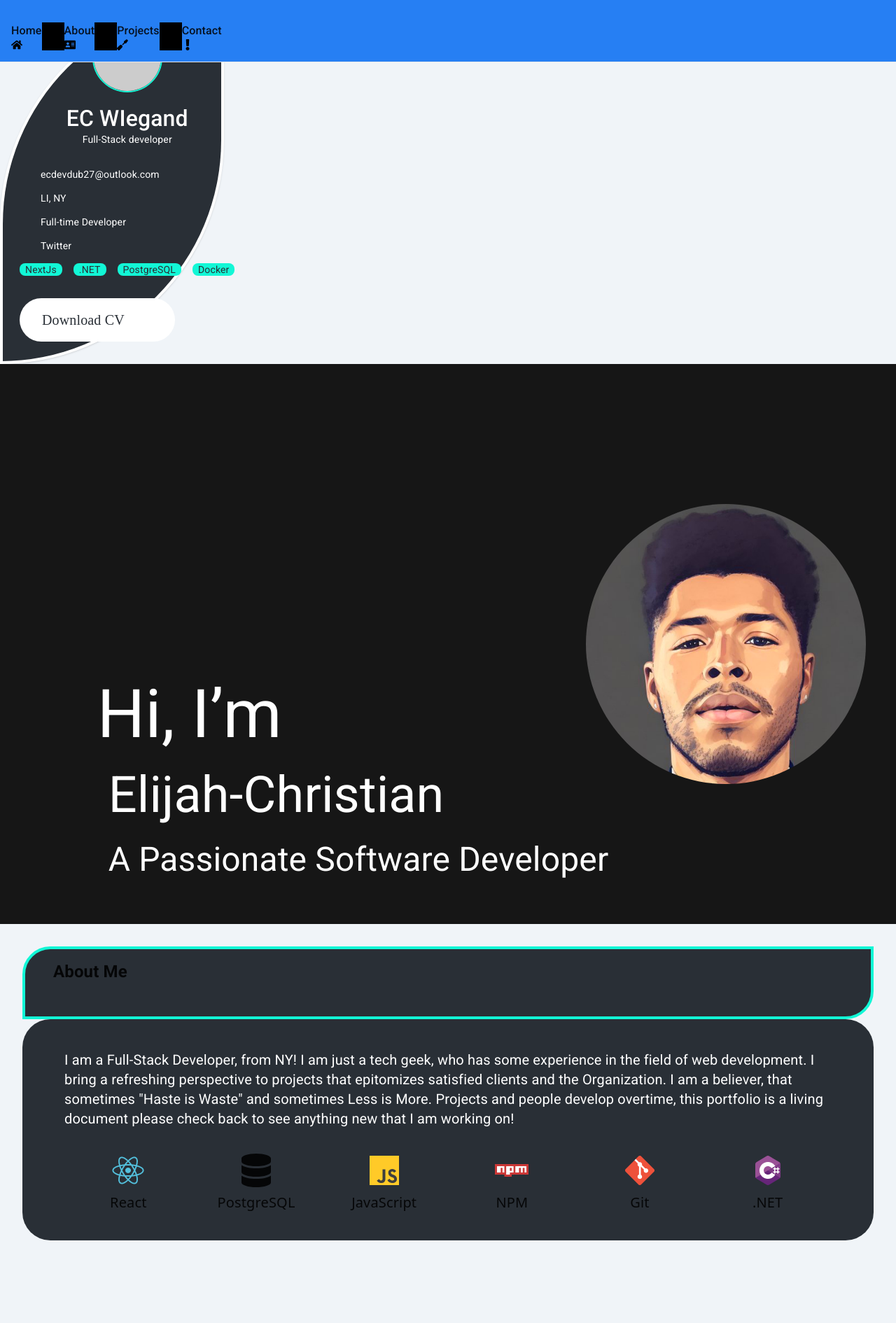
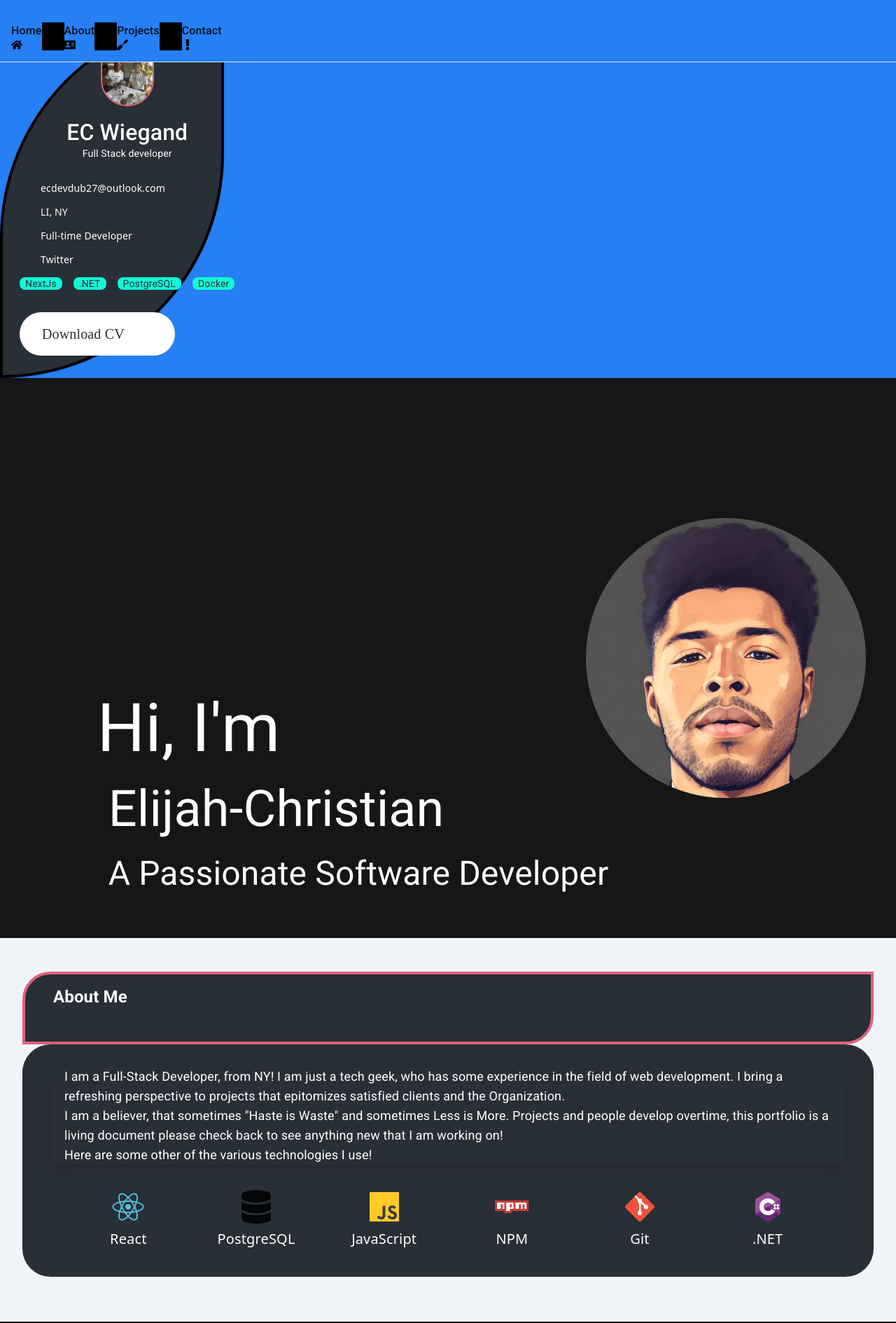
Before and after one commit to ECdub27/portfolio-site, a React (Vite) app: page / in a window 1280 px wide. Shown: the top 1890 px of the page at 70% size. Built offline with nearby package versions, Linux system fonts and the light colour scheme.

Commit message:
background image, small fixes, make sure emails work

```diff
--- a/src/components/Home.tsx
+++ b/src/components/Home.tsx
@@ -6,6 +6,7 @@ import Liverpool from '../../public/imgs/Liverpoolshield.jpg';
 import ProjectCard from './projectCard';
 import ContactForm from './contactForm';
 import Technologies from './technologies';
+import fam from '../../public/imgs/family.png';
 import { FaAddressCard, FaExclamation, FaHome, FaScrewdriver } from 'react-icons/fa';
 import MainNav from './mainNav';
 
@@ -15,14 +16,14 @@ const Home = () => (
 
   {/* nav bar section uses the introduce my name with Elijah-Christian "EC" Wiegand  #212121'*/}
 <MainNav />
-
-<div className="w-80 h-[520px] p-6 bg-[#292f36] rounded-tl-full rounded-br-full shadow border-4 border-white flex-col justify-center items-start gap-8 inline-flex">
+<div  className='bg-[#267FF3]'>
+<div className=" mt-5 w-80 h-[520px] z-30 p-6 bg-[#292f36] rounded-tl-full rounded-br-full shadow border-4 border-black flex-col justify-center items-start gap-8 inline-flex">
     <div className="flex-col justify-start items-center gap-8 flex">
         <div className="flex-col justify-start items-center gap-4 flex">
-            <img className="rounded-[64px] border-2 border-[#12f7d6]" src="https://via.placeholder.com/96x96" />
+            <img className="rounded-[64px] border-2 border-[#E0607E]" src={fam} />
             <div className="flex-col justify-start items-center flex">
-                <div className="text-white text-[32px] font-medium font-['IBM Plex Mono'] capitalize leading-[42px]">EC WIegand</div>
-                <div className="text-white text-sm font-normal font-['IBM Plex Mono'] leading-[18px]">Full-Stack developer</div>
+                <div className="text-white text-[32px] font-medium font-inter capitalize leading-[42px]">EC Wiegand</div>
+                <div className="text-white text-sm font-normal font-inter leading-[18px]">Full Stack developer</div>
             </div>
         </div>
         <div className="flex-col justify-start items-start gap-4 flex">
@@ -31,25 +32,25 @@ const Home = () => (
                     <div className="w-3.5 h-3.5 justify-center items-center flex">
                         <div className="w-3.5 h-3.5 relative flex-col justify-start items-start flex" />
                     </div>
-                    <div className="text-white text-sm font-normal font-['IBM Plex Mono'] leading-[18px]">ecdevdub27@outlook.com</div>
+                    <div className="text-white text-sm font-normal font-sans leading-[18px]">ecdevdub27@outlook.com</div>
                 </div>
                 <div className="justify-center items-center gap-4 inline-flex">
                     <div className="w-3.5 h-3.5 justify-center items-center flex">
                         <div className="w-3.5 h-3.5 relative flex-col justify-start items-start flex" />
                     </div>
-                    <div className="text-white text-sm font-normal font-['IBM Plex Mono'] leading-[18px]">LI, NY</div>
+                    <div className="text-white text-sm font-normal font-sans leading-[18px]">LI, NY</div>
                 </div>
                 <div className="justify-center items-center gap-4 inline-flex">
                     <div className="w-3.5 h-3.5 justify-center items-center flex">
                         <div className="w-3.5 h-3.5 relative flex-col justify-start items-start flex" />
                     </div>
-                    <div className="text-white text-sm font-normal font-['IBM Plex Mono'] leading-[18px]">Full-time Developer</div>
+                    <div className="text-white text-sm font-normal font-sans leading-[18px]">Full-time Developer</div>
                 </div>
                 <div className="justify-center items-center gap-4 inline-flex">
                     <div className="w-3.5 h-3.5 justify-center items-center flex">
                         <div className="w-3.5 h-3.5 relative flex-col justify-start items-start flex" />
                     </div>
-                    <div className="text-white text-sm font-normal font-['IBM Plex Mono'] leading-[18px]">Twitter</div>
+                    <div className="text-white text-sm font-normal font-sans leading-[18px]">Twitter</div>
                 </div>
             </div>
             <div className="justify-start items-start gap-4 inline-flex">
@@ -77,13 +78,13 @@ const Home = () => (
         </div>
     </div>
 </div>
-
+</div>
 
 {/* Hero Section */}
 <section className="flex flex-col md:flex-row bg-[#161616] justify-center items-center h-screen relative">
   <div className="order-2 md:order-1 flex flex-col space-y-4 md:space-y-0 md:space-x-4 md:relative md:left-16 md:top-40 lg:left-24 lg:top-48 lg:space-y-8">
     <div className="text-white text-4xl md:text-6xl lg:text-8xl font-normal font-['League Spartan']">
-      Hi, I’m
+      Hi, I&apos;m
     </div>
     <div className="text-white text-3xl md:text-5xl lg:text-7xl font-normal font-['League Spartan']">
       Elijah-Christian
@@ -98,30 +99,30 @@ const Home = () => (
 </section>
 
 {/* About Section */}
-<section id="about" className="h-autos flex flex-col p-8 w-full bg-[#f0f4f8] bg-about-section bg-cover bg-center h-screen">
+<section id="about" className="h-auto mt-4  flex flex-col p-8 w-full  bg-about-section bg-cover bg-center">
 
-  <div className='h-[104px] px-10 py-4 bg-[#292f36] rounded-tl-[40px] rounded-br-[40px] border-4 border-[#12f7d6] justify-start items-start inline-flex"'>
-  <h2 className="mx-auto text-2xl justify-center items-center font-bold">About Me</h2>
+  <div className='h-[104px] px-10 py-4 bg-[#292f36] rounded-tl-[40px] rounded-br-[40px] border-4 border-[#E0607E] justify-start items-start inline-flex"'>
+  <h2 className="mx-auto text-2xl justify-center text-white font-inter items-center font-bold mb-2">About Me</h2>
 
   </div>
   <div className='h-auto px-10 py-6 bg-[#292f36] rounded-[40px] flex-col justify-start items-start gap-4'>
     {/* add like styled spans of name in a cool way */}
-  <div className='flex-col mt-5 font-league-spartan text-xl text-white text-pretty leading-7 px-5'>
-    <p>
+  <div className='flex-col mt-2 font-league-spartan text-xl text-white text-pretty leading-7 px-5 border-[#E0607E] shadow-lg h-auto '>
+    <p className='hover:z-10 hover:focus text-lg '>
     I am a Full-Stack Developer, from NY! I am just a tech geek, who has some experience in the field of web development.
     I bring a refreshing perspective to projects that epitomizes satisfied clients and the Organization.
+    <br />
     I am a believer, that sometimes "Haste is Waste" and sometimes Less is More.
     Projects and people develop overtime, this portfolio is a living document please check back to see anything new that I am working on!
     </p>
+    <p className='hover:z-10 hover:focus text-lg'>
+      Here are some other of the various technologies I use!
+      </p>
   </div>
  <Technologies />
   </div>
-
-
 </section>
-
-
-    {/* Projects Section */}
+{/* Projects Section */}
     <section id="projects" className="projects mt-8 h-auto w-screen bg-[#161616] flex flex-col items-center">
         <h2 className="text-4xl font-bold leading-10 text-center text-[#1AB7FF]">Here are some of my projects:</h2>
         <div className=" inline-flex justify-center space-x-4 bg-[#161616] ">
--- a/src/components/mainNav.tsx
+++ b/src/components/mainNav.tsx
@@ -6,7 +6,7 @@ import { FaAddressCard, FaExclamation, FaHome, FaScrewdriver } from "react-icons
 const MainNav: React.FC = () => {
 
 return (
-<nav className='fixed start-0 top-0 z-20 hidden w-full border-b border-[#212121]-200 bg-[#267FF3] sm:block'>
+<nav className='fixed start-0 top-0 z-20 hidden w-full border-b border-[#212121]-200 bg-[#267FF3] sm:block mb-5'>
   <div className='mx-auto flex max-w-screen-xl flex-wrap items-center justify-between p-4'>
  {/* logo here */}
  <button data-collapse-toggle="navbar-default"
--- a/src/components/projectCard.tsx
+++ b/src/components/projectCard.tsx
@@ -9,7 +9,7 @@ interface ProjectCardProps {
 
 const ProjectCard: React.FC<ProjectCardProps> = ({ title, description, image, link }) => {
   return (
-    <div className="max-w-sm md:max-w-md lg:max-w-lg rounded overflow-hidden shadow-lg justify-between bg-[#1AB7FF] mx-auto my-4">
+    <div className="max-w-sm md:max-w-md lg:max-w-lg rounded  shadow-lg justify-between bg-[#1AB7FF] mx-auto my-4">
       <div className="aspect-w-16 aspect-h-9">
         <img className="w-full h-full object-cover" src={image} alt={title} />
       </div>
--- a/src/components/technologies.tsx
+++ b/src/components/technologies.tsx
@@ -13,27 +13,27 @@ return (
     <div className="flex flex-wrap font-sans justify-center mt-5 font-league-spartan text-xl text-pretty leading-7 px-5">
     <div className="w-1/2 sm:w-1/3 md:w-1/4 lg:w-1/6 p-4 flex flex-col items-center">
       <img src={reactFrameworks} className="h-12 w-12 mb-2" />
-      <p className="text-center">React</p>
+      <p className="text-center text-white">React</p>
     </div>
     <div className="w-1/2 sm:w-1/3 md:w-1/4 lg:w-1/6 p-4 flex flex-col items-center">
       <FaDatabase className="h-12 w-12 mb-2" />
-      <p className="text-center">PostgreSQL</p>
+      <p className="text-center text-white">PostgreSQL</p>
     </div>
     <div className="w-1/2 sm:w-1/3 md:w-1/4 lg:w-1/6 p-4 flex flex-col items-center">
       <img src={js}className="h-12 w-12 mb-2" />
-      <p className="text-center">JavaScript</p>
+      <p className="text-center text-white">JavaScript</p>
     </div>
     <div className="w-1/2 sm:w-1/3 md:w-1/4 lg:w-1/6 p-4 flex flex-col items-center">
       <img  src={npm}className="h-12 w-12 mb-2" />
-      <p className="text-center">NPM</p>
+      <p className="text-center text-white">NPM</p>
     </div>
     <div className="w-1/2 sm:w-1/3 md:w-1/4 lg:w-1/6 p-4 flex flex-col items-center">
       <img src={git} className="h-12 w-12 mb-2" />
-      <p className="text-center">Git</p>
+      <p className="text-center text-white">Git</p>
     </div>
     <div className="w-1/2 sm:w-1/3 md:w-1/4 lg:w-1/6 p-4 flex flex-col items-center">
       <img src={dotnet} className="h-12 w-12 mb-2" />
-      <p className="text-center">.NET</p>
+      <p className="text-center text-white">.NET</p>
     </div>
   </div>
 );
--- a/tailwind.config.js
+++ b/tailwind.config.js
@@ -12,6 +12,8 @@ module.exports = {
           'sans': ['League Spartan', 'sans-serif'],
           'serif': ['Merriweather', 'serif'],
           'mono': ['Inconsolata', 'monospace'],
+          'inter': ['Inter', 'sans-serif'],
+          'monsterrat': ['Montserrat', 'sans-serif'],
         },
         backgroundImage:{
           'about-section': "url('/pubic/imgs/gradient.png')",
```
Also changed, not shown: public/imgs/family.png (added), 1 other file (tests, documents, lock files or other folders).
